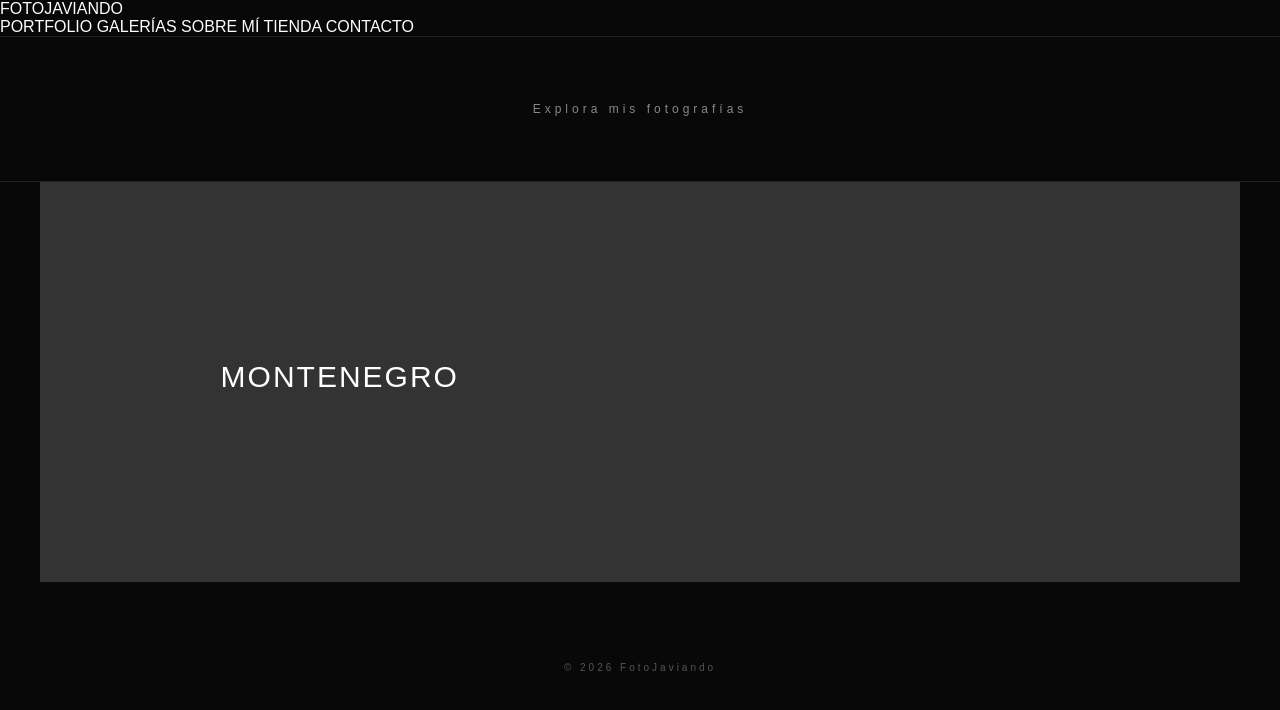
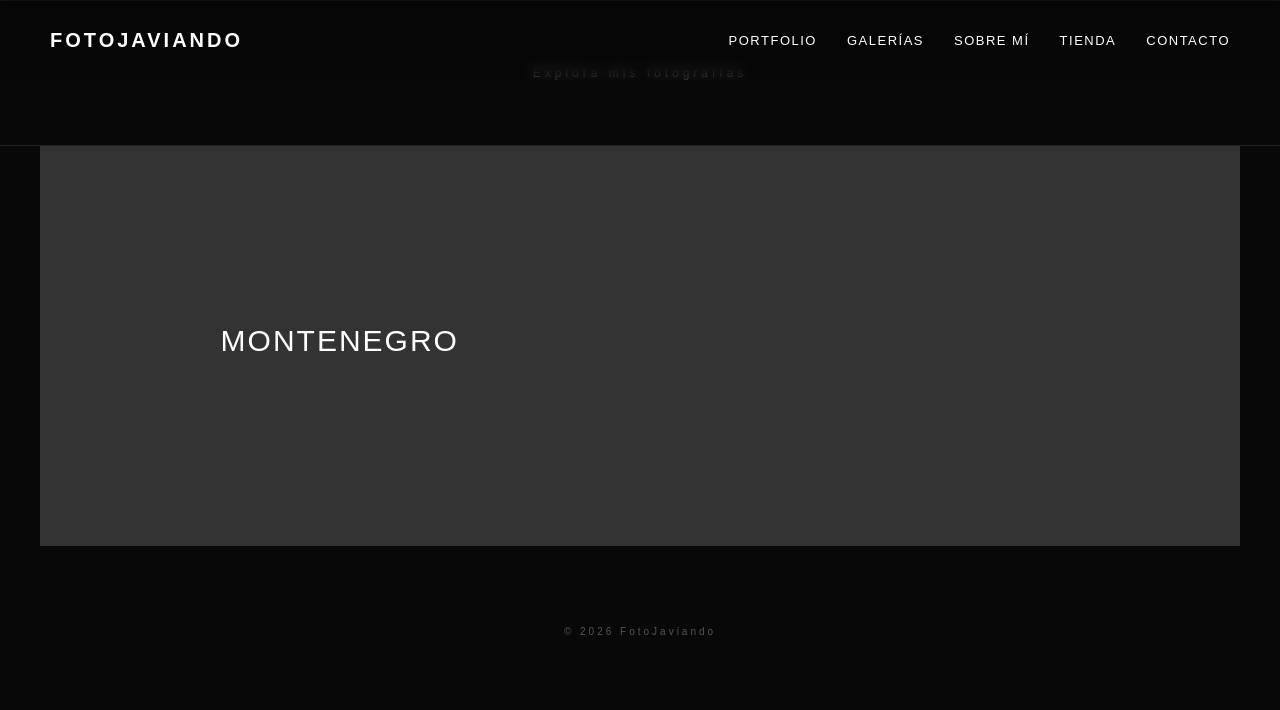
Before and after one commit to Javi3er05/Fotojaviando, a plain HTML site: page index.html in a window 1280 px wide. Drawn offline with Linux system fonts and the light colour scheme.

Commit message:
Implement fixed navbar styles
Added styles for a fixed navbar with logo and navigation links.

```diff
--- a/style.css
+++ b/style.css
@@ -377,4 +377,48 @@
         font-size: 35px;
     }
 }
+.navbar {
+    position: fixed;
+    top: 0;
+    left: 0;
+    width: 100%;
+    height: 80px;
+
+    display: flex;
+    align-items: center;
+    justify-content: space-between;
+
+    padding: 0 50px;
+    box-sizing: border-box;
+
+    z-index: 1000;
+
+    background: rgba(0, 0, 0, 0.25);
+    backdrop-filter: blur(8px);
 }
+
+.logo {
+    color: white;
+    text-decoration: none;
+    font-size: 20px;
+    font-weight: 600;
+    letter-spacing: 3px;
+}
+
+.navbar nav {
+    display: flex;
+    gap: 30px;
+}
+
+.navbar nav a {
+    color: white;
+    text-decoration: none;
+    font-size: 13px;
+    letter-spacing: 1.5px;
+    transition: opacity 0.3s ease;
+}
+
+.navbar nav a:hover {
+    opacity: 0.6;
+}
+}
```
